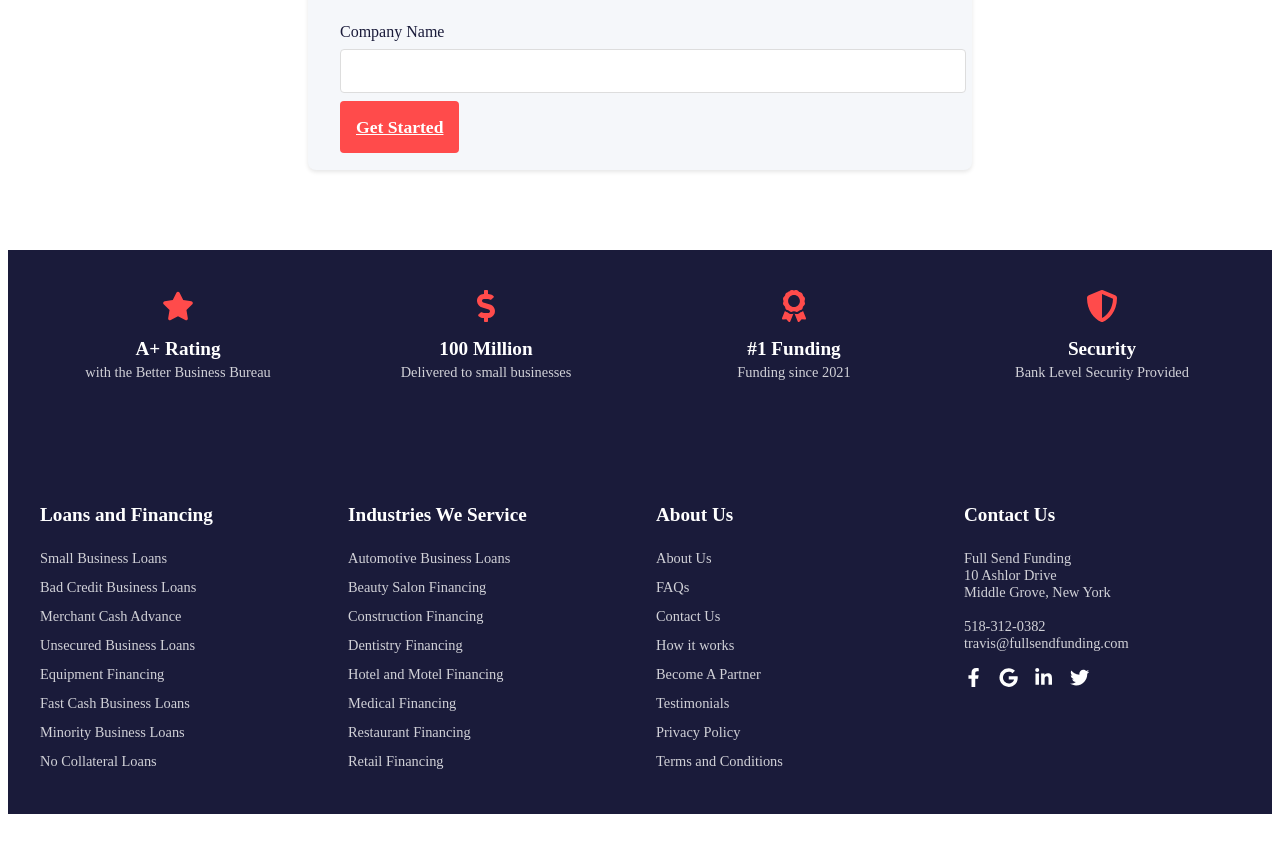
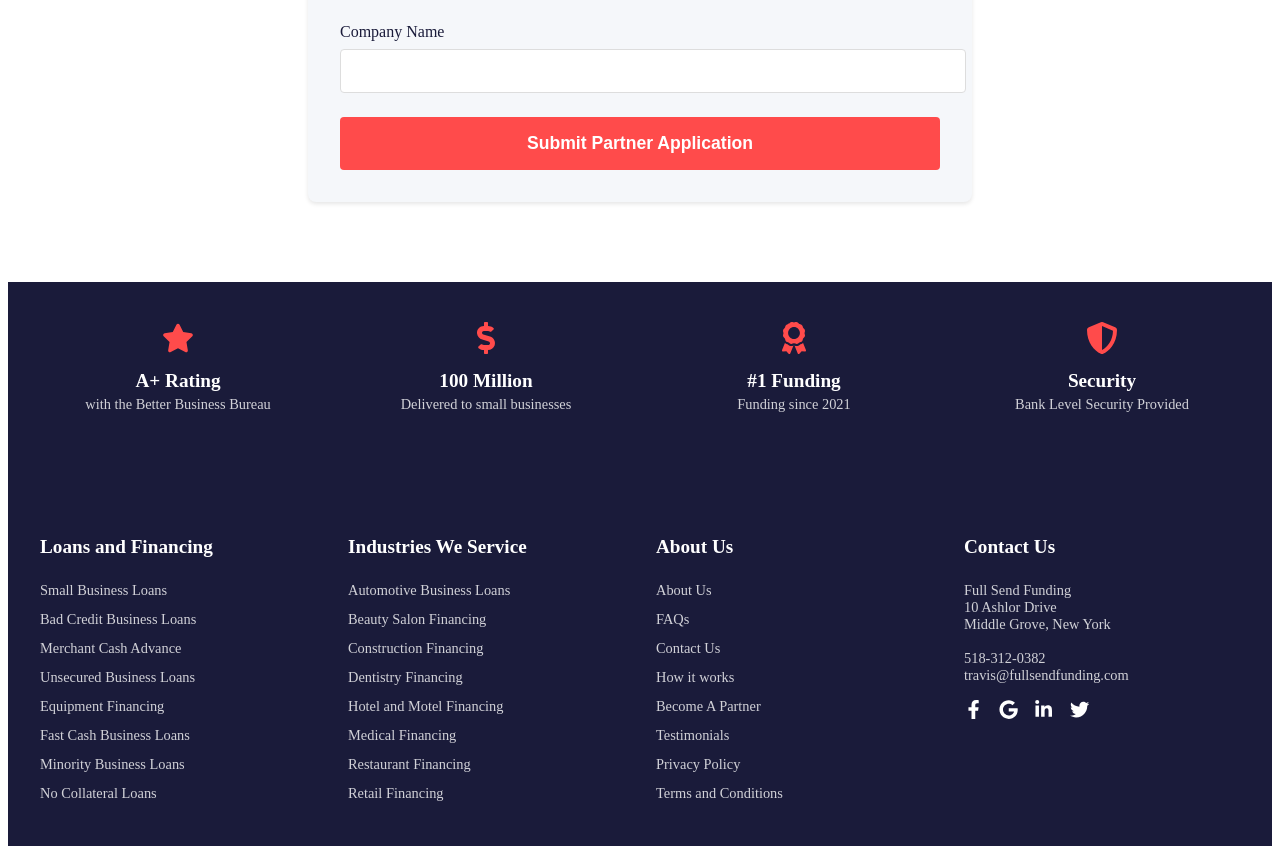
Before and after one commit to TravisYule/fullsendfunding, a React (Create React App) app: page /partner in a window 1280 px wide. Shown: the part 1359-2213 px from the top of the page. Before the commit the page ends 2181 px from the top, so only its background shows below. Built offline with nearby package versions, Linux system fonts and the light colour scheme; no server answers.

Commit message:
Update multiple components: remove funding highlight, fix dead links, update styling

```diff
--- a/src/components/FAQs/FAQs.jsx
+++ b/src/components/FAQs/FAQs.jsx
@@ -2,12 +2,10 @@ import React, { useState } from 'react';
 import styled from 'styled-components';
 import { motion, AnimatePresence } from 'framer-motion';
 import { FaChevronDown } from 'react-icons/fa';
-import { Link } from 'react-router-dom';
 
 const Section = styled.section`
   padding: 5rem 2rem;
   background: white;
-  id: ${props => props.id};
 `;
 
 const Container = styled.div`
@@ -78,10 +76,6 @@ const Answer = styled(motion.div)`
   line-height: 1.6;
 `;
 
-const CTAButton = styled(Link)`
-  // ... existing styles ...
-`;
-
 const faqs = [
   {
     question: "What are the requirements to get funded?",
@@ -117,7 +111,7 @@ const FAQs = () => {
   const [activeIndex, setActiveIndex] = useState(null);
 
   return (
-    <Section id="faqs">
+    <Section>
       <Container>
         <Header>
           <Title>Frequently Asked Questions</Title>
@@ -153,11 +147,6 @@ const FAQs = () => {
             </AnimatePresence>
           </FAQItem>
         ))}
-
-        <CTASection>
-          <h3>Ready to get started?</h3>
-          <CTAButton to="/apply">Apply Now</CTAButton>
-        </CTASection>
       </Container>
     </Section>
   );
--- a/src/components/Header/Header.jsx
+++ b/src/components/Header/Header.jsx
@@ -343,24 +343,6 @@ const Header = () => {
     handleScrollToTop();
   };
 
-  const navItems = [
-    { title: 'Home', path: '/' },
-    { title: 'Industries', path: '/#industries' },
-    { title: 'FAQs', path: '/#faqs' },
-    { title: 'Partner', path: '/partner' },
-    { title: 'Apply Now', path: '/apply' }
-  ];
-
-  const scrollToSection = (sectionId) => {
-    const element = document.getElementById(sectionId);
-    if (element) {
-      element.scrollIntoView({ behavior: 'smooth' });
-    } else {
-      // If not on home page, go there first then scroll
-      window.location.href = `/#${sectionId}`;
-    }
-  };
-
   return (
     <>
       <TopBar>
@@ -398,15 +380,7 @@ const Header = () => {
               </Dropdown>
             </NavItem>
             <NavLink to="/process" onClick={handleScrollToTop}>How It Works</NavLink>
-            <NavLink
-              to="/"
-              onClick={(e) => {
-                e.preventDefault();
-                scrollToSection('faqs');
-              }}
-            >
-              FAQs
-            </NavLink>
+            <NavLink to="/faqs" onClick={handleScrollToTop}>FAQs</NavLink>
             <NavLink to="/partner" onClick={handleScrollToTop}>Become A Partner</NavLink>
             <NavLink to="/testimonials" onClick={handleScrollToTop}>Testimonials</NavLink>
             <ApplyButton to="/apply" onClick={handleScrollToTop}>Apply Now</ApplyButton>
--- a/src/components/Industries/Industries.jsx
+++ b/src/components/Industries/Industries.jsx
@@ -12,7 +12,6 @@ import {
   FaOilCan,
   FaGlassCheers
 } from 'react-icons/fa';
-import { Link } from 'react-router-dom';
 
 const Section = styled.section`
   padding: 5rem 2rem;
@@ -55,7 +54,7 @@ const IndustriesGrid = styled.div`
   margin-top: 3rem;
 `;
 
-const IndustryCard = styled(Link)`
+const IndustryCard = styled(motion.div)`
   background: ${props => props.theme.colors.lightGray};
   border-radius: 8px;
   padding: 2rem;
@@ -195,7 +194,7 @@ const industries = [
 
 const Industries = () => {
   return (
-    <Section id="industries">
+    <Section>
       <Container>
         <Header>
           <Title>Industries We Serve</Title>
@@ -208,7 +207,13 @@ const Industries = () => {
 
         <IndustriesGrid>
           {industries.map((industry, index) => (
-            <IndustryCard to="/apply" key={index} initial={{ opacity: 0, y: 20 }} whileInView={{ opacity: 1, y: 0 }} viewport={{ once: true }} transition={{ duration: 0.5, delay: index * 0.1 }}>
+            <IndustryCard
+              key={index}
+              initial={{ opacity: 0, y: 20 }}
+              whileInView={{ opacity: 1, y: 0 }}
+              viewport={{ once: true }}
+              transition={{ duration: 0.5, delay: index * 0.1 }}
+            >
               <IconWrapper>{industry.icon}</IconWrapper>
               <IndustryTitle>{industry.title}</IndustryTitle>
               <IndustryDescription>{industry.description}</IndustryDescription>
@@ -217,7 +222,6 @@ const Industries = () => {
                   <BulletItem key={i}>{useCase}</BulletItem>
                 ))}
               </BulletList>
-              <ReadMore>Apply Now</ReadMore>
             </IndustryCard>
           ))}
         </IndustriesGrid>
--- a/src/components/Partner/Partner.jsx
+++ b/src/components/Partner/Partner.jsx
@@ -3,7 +3,6 @@ import styled from 'styled-components';
 import { motion } from 'framer-motion';
 import { FaHandshake, FaMoneyBillWave, FaChartLine, FaClock, FaHeadset, FaBullhorn } from 'react-icons/fa';
 import { supabase } from '../../utils/supabaseClient';
-import { Link } from 'react-router-dom';
 
 const Section = styled.section`
   padding: 5rem 2rem;
@@ -139,23 +138,6 @@ const ErrorMessage = styled(motion.div)`
   border-radius: 4px;
   margin-bottom: 1rem;
   text-align: center;
-`;
-
-const CTAButton = styled(Link)`
-  width: 100%;
-  padding: 1rem;
-  background: ${props => props.theme.colors.secondary};
-  color: white;
-  border: none;
-  border-radius: 4px;
-  font-size: 1.1rem;
-  font-weight: 600;
-  cursor: pointer;
-  transition: background 0.3s ease;
-
-  &:hover {
-    background: ${props => props.theme.colors.accent};
-  }
 `;
 
 const benefits = [
@@ -348,7 +330,14 @@ const Partner = () => {
             />
           </FormGroup>
 
-          <CTAButton to="/apply">Get Started</CTAButton>
+          <SubmitButton
+            type="submit"
+            whileHover={{ scale: 1.02 }}
+            whileTap={{ scale: 0.98 }}
+            disabled={isSubmitting}
+          >
+            {isSubmitting ? 'Submitting...' : 'Submit Partner Application'}
+          </SubmitButton>
         </ContactForm>
       </Container>
     </Section>
```
